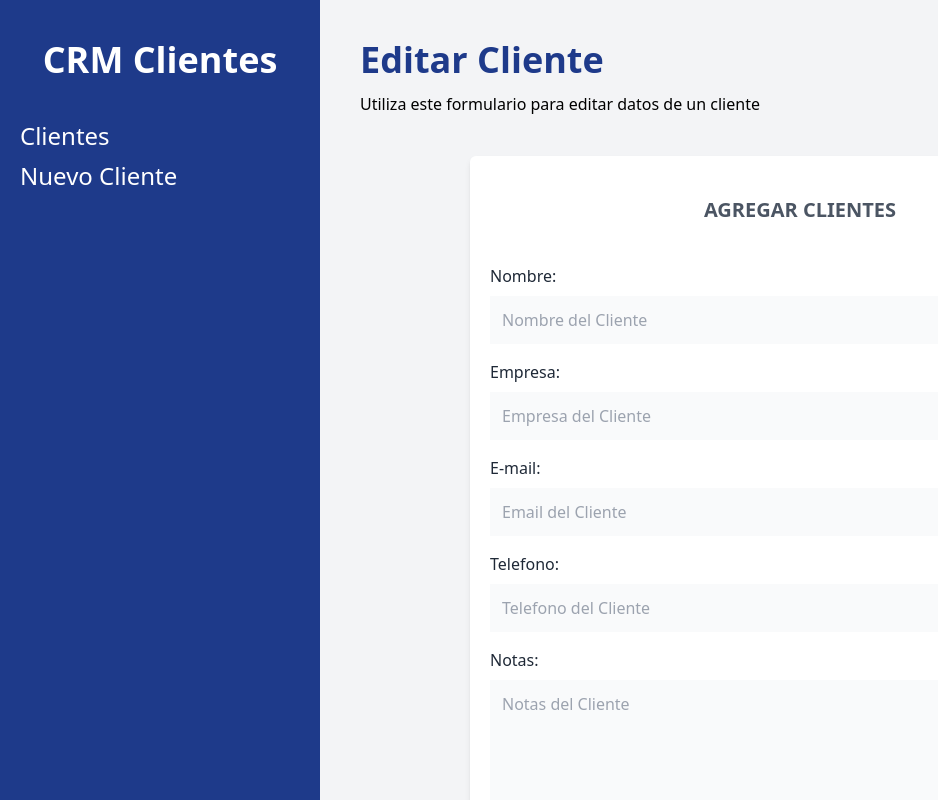
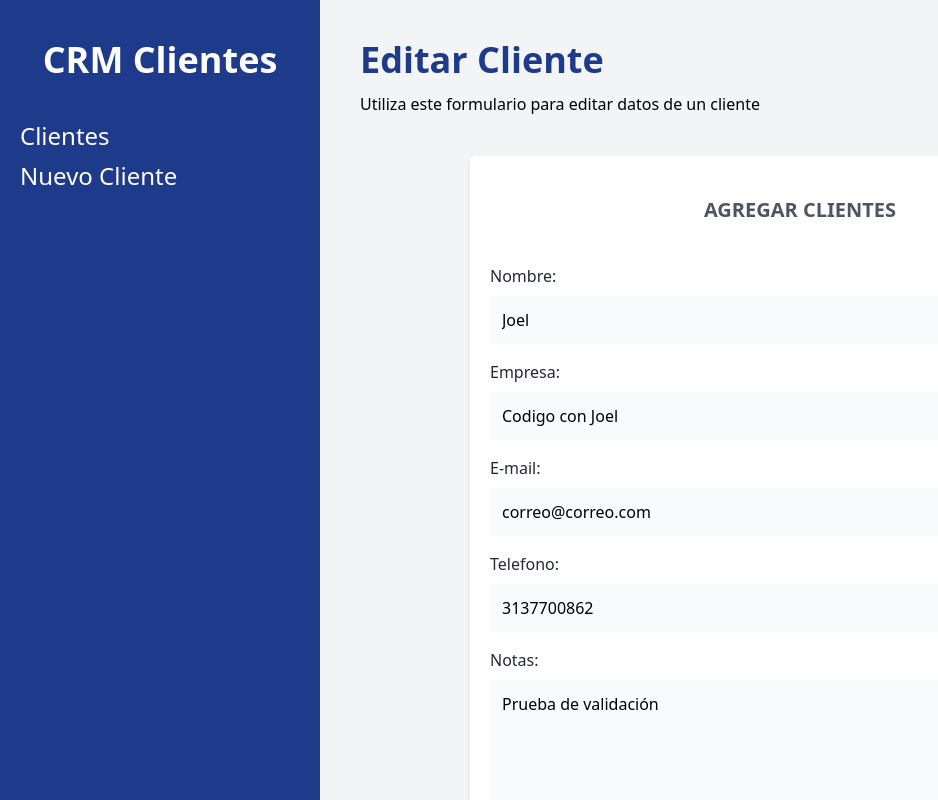
Before and after one commit to joelc24/crm-react, a React (Vite) app: page /clientes/editar/1 in a window 1280 px wide. Shown: the whole page, without its empty margins (0-938 px from the left). Built offline with nearby package versions, Linux system fonts and the light colour scheme; data requests are answered from the project's data file.

Commit message:
Llenar el formulario con los datos de la api

```diff
--- a/src/components/Fromulario.jsx
+++ b/src/components/Fromulario.jsx
@@ -50,12 +50,13 @@
             <h1 className="text-gray-600 font-bold text-xl uppercase text-center">Agregar Clientes</h1>
             <Formik
                 initialValues={{
-                    nombre: '',
-                    empresa: '',
-                    email: '',
-                    telefono: '',
-                    notas: ''
+                    nombre: cliente?.nombre ?? "",
+                    empresa: cliente?.empresa ?? "",
+                    email: cliente?.email ?? "",
+                    telefono: cliente?.telefono ?? "",
+                    notas: cliente?.notas ?? ""
                 }}
+                enableReinitialize={true}
                 onSubmit={async (values, {resetForm})=> {
                     await handleSubmit(values)
                     resetForm()
@@ -157,4 +158,8 @@
      );
 }
 
+Formulario.defaultProps = {
+    cliente: {}
+}
+
 export default Formulario;
```
